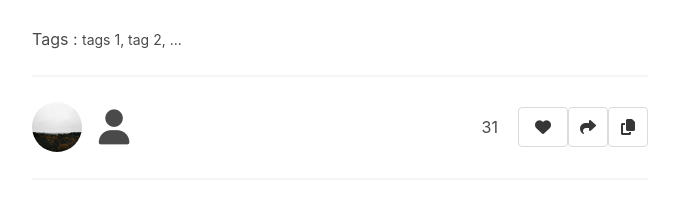
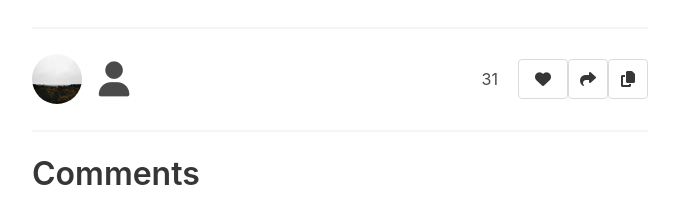
Before and after one commit to kiarash-borooshan/Hojreh, a Django app: template Hojerh/templates/ToysStore/ToysDetail.html in a window 1280 px wide. Shown: the part 755-958 px from the top of the page, without its empty margins (300-979 px from the left). Run offline with Django 4.2, Linux system fonts and the light colour scheme; the template is opened without the code that fills it, so the values that code supplies are empty; some libraries are stand-ins or nearby versions.

Commit message:
tag field failed

```diff
--- a/Hojerh/Hojerh/settings.py
+++ b/Hojerh/Hojerh/settings.py
@@ -29,7 +29,8 @@ INSTALLED_APPS = [
     'core',
     'account',
     'phonenumber_field',
-    'ToysApp'
+    'ToysApp',
+    "taggit",
 ]
 
 MIDDLEWARE = [
--- a/Hojerh/ToysApp/models.py
+++ b/Hojerh/ToysApp/models.py
@@ -1,5 +1,6 @@
 from django.contrib.auth.models import User
 from django.db import models
+# from taggit.managers import TaggableManager
 from django.urls import reverse
 
 
@@ -70,6 +71,8 @@ class Toys(models.Model):
 
     video_link = models.TextField(null=True, blank=True)
 
+    # tags = TaggableManager()
+
     available = models.BooleanField()
 
     date = models.DateTimeField(auto_now=True)
--- a/Hojerh/templates/partial/toys_detail.html
+++ b/Hojerh/templates/partial/toys_detail.html
@@ -10,7 +10,10 @@
 
 <div class="block"><small>دسته‌بندی: {{toy.category | capfirst}}</small></div>
 <p class="block">{{ toy.body | linebreaksbr }}</p>
-<div class="block">Tags : <small>tags 1, tag 2, ...</small></div>
+
+<!-- tags -->
+<!--<div class="block">Tags : <small>tags 1, tag 2, ...</small></div>-->
+
 <hr>
 <div>
     <div class="block ah">
```
